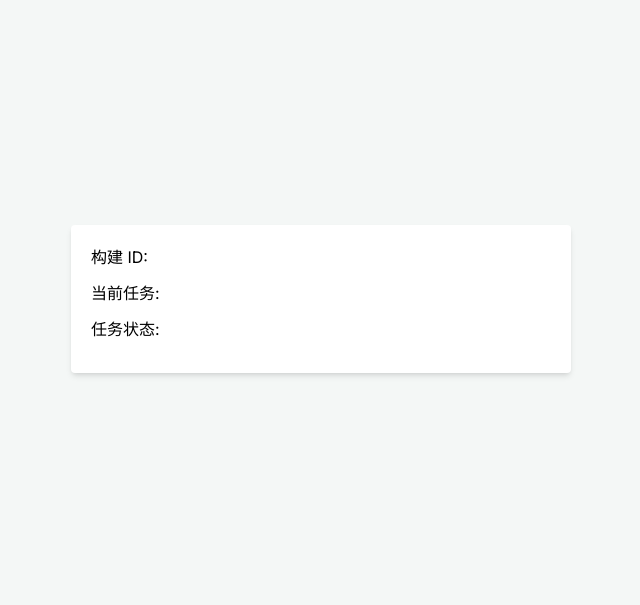
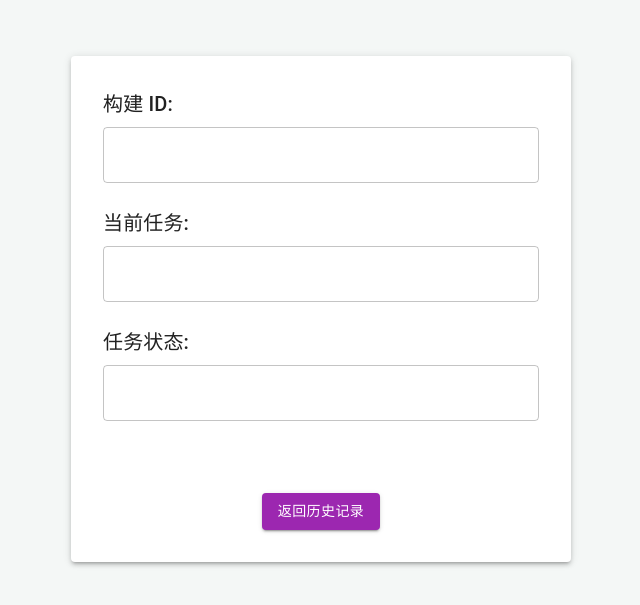
Before and after one commit to scrqkgv4567/metis-web, a Next.js app: page /task in a window 1280 px wide. Shown: the part 111-716 px from the top of the page, without its empty margins (319-959 px from the left). Built offline with nearby package versions, Linux system fonts and the light colour scheme; no server answers.

Commit message:
style: 优化history、task页面

```diff
--- a/app/task/page.tsx
+++ b/app/task/page.tsx
@@ -1,6 +1,8 @@
 'use client'
 import React, { FormEvent, useEffect, useState, Suspense } from 'react';
-import { useSearchParams } from 'next/navigation';
+import { useSearchParams, useRouter } from 'next/navigation';
+import { CircularProgress, Container, Typography, Button, Box, TextField, Paper } from '@mui/material';
+import { styled } from '@mui/system';
 
 interface TaskState {
     deploy_id: string;
@@ -9,8 +11,15 @@ interface TaskState {
     action: string;
 }
 
+const StyledPaper = styled(Paper)(({ theme }) => ({
+    padding: theme.spacing(4),
+    maxWidth: '500px',
+    margin: '0 auto',
+}));
+
 const TaskPageContent  = () => {
     const apiBaseUrl = process.env.NEXT_PUBLIC_API_BASE_URL;
+    const router = useRouter();
 
     const searchParams = useSearchParams();
     const deploy_id = searchParams.get('deploy_id');
@@ -18,6 +27,7 @@ const TaskPageContent  = () => {
     const [taskState, setTaskState] = useState<TaskState>({} as TaskState);
     const [action, setAction] = useState('');
     const [triggerOnsubmit, setTriggerOnsubmit] = useState(false);
+
     useEffect(() => {
         const doFetchTask = async () => {
             setIsLoading(true);
@@ -37,6 +47,7 @@ const TaskPageContent  = () => {
 
         doFetchTask().catch(error => console.error('Failed to fetch task details:', error));
     }, [deploy_id, apiBaseUrl, triggerOnsubmit]);
+
     function translateTaskStep({step}: { step: any }) {
         switch (step) {
             case 'preparation_task':
@@ -55,6 +66,7 @@ const TaskPageContent  = () => {
                 return step; // Return original step if no translation found
         }
     }
+
     function translateTaskState({state}: { state: any }) {
         switch (state) {
             case 'STOPPED':
@@ -79,6 +91,7 @@ const TaskPageContent  = () => {
                 return state; // Return original state if no translation found
         }
     }
+
     const onSubmit = async (event: FormEvent<HTMLFormElement>) => {
         event.preventDefault();
         setIsLoading(true);
@@ -99,55 +112,94 @@ const TaskPageContent  = () => {
         }
     };
 
+    const onHistoryClick = () => {
+        router.push('/history');
+    };
+
     return (
-        <div className="container mt-5">
-            <form onSubmit={onSubmit} className="bg-white p-5 rounded shadow-md mx-auto" style={{ maxWidth: '500px' }}>
-                <div className="mb-3">
-                    <label className="form-label font-weight-bold">构建 ID:</label>
-                    <div className="form-control-plaintext">{taskState.deploy_id}</div>
-                </div>
-                <div className="mb-3">
-                    <label className="form-label font-weight-bold">当前任务:</label>
-                    <div className="form-control-plaintext">{taskState.step}</div>
-                </div>
-                <div className="mb-3">
-                    <label className="form-label font-weight-bold">任务状态:</label>
-                    <div className="form-control-plaintext">
-                        {taskState.state}
-                    </div>
-                </div>
-                <div className="btn-group d-flex" role="group">
+        <Container maxWidth="sm" sx={{ mt: 5 }}>
+            <StyledPaper elevation={3}>
+                <form onSubmit={onSubmit}>
+                    <Typography variant="h6" gutterBottom>构建 ID:</Typography>
+                    <TextField
+                        variant="outlined"
+                        fullWidth
+                        InputProps={{ readOnly: true }}
+                        value={taskState.deploy_id || ''}
+                        sx={{ mb: 3 }}
+                    />
+
+                    <Typography variant="h6" gutterBottom>当前任务:</Typography>
+                    <TextField
+                        variant="outlined"
+                        fullWidth
+                        InputProps={{ readOnly: true }}
+                        value={taskState.step || ''}
+                        sx={{ mb: 3 }}
+                    />
+
+                    <Typography variant="h6" gutterBottom>任务状态:</Typography>
+                    <TextField
+                        variant="outlined"
+                        fullWidth
+                        InputProps={{ readOnly: true }}
+                        value={taskState.state || ''}
+                        sx={{ mb: 3 }}
+                    />
+
+                    <Box display="flex" justifyContent="space-between" mt={3}>
                         {taskState.state === '正在运行' && (
-                        <button type="submit" disabled={isLoading}
+                            <Button
+                                type="submit"
+                                variant="contained"
+                                color="error"
                                 onClick={() => setAction('revoke')}
-                                className={`btn ${isLoading ? 'btn-secondary' : 'btn-danger'} flex-grow-1`}>
-                            {isLoading ? 'Loading...' : '停止'}
-                        </button>
+                                disabled={isLoading}
+                            >
+                                {isLoading ? <CircularProgress size={24} /> : '停止'}
+                            </Button>
                         )}
                         {taskState.step === '安装系统' && !(taskState.state === "锁定") && (taskState.state === '已完成' || taskState.state === '生产通过' || taskState.state === '未锁定' )  && (
-                        <button type="submit" disabled={isLoading}
+                            <Button
+                                type="submit"
+                                variant="contained"
+                                color="error"
                                 onClick={() => setAction('delete')}
-                                className={`btn ${isLoading ? 'btn-secondary' : 'btn-danger'} flex-grow-1`}>
-                            {isLoading ? 'Loading...' : '删除'}
-                        </button>
+                                disabled={isLoading}
+                            >
+                                {isLoading ? <CircularProgress size={24} /> : '删除'}
+                            </Button>
                         )}
                         {taskState.step === '安装系统' &&(taskState.state === '已完成' || taskState.state === '锁定' || taskState.state === '未锁定' )  && (
-                        <button type="submit" disabled={isLoading}
+                            <Button
+                                type="submit"
+                                variant="contained"
+                                color="primary"
                                 onClick={() => setAction('verify')}
-                                className={`btn ${isLoading ? 'btn-secondary' : 'btn-danger'} flex-grow-1`}>
-                            {isLoading ? 'Loading...' : '生产通过'}
-                        </button>
+                                disabled={isLoading}
+                            >
+                                {isLoading ? <CircularProgress size={24} /> : '生产通过'}
+                            </Button>
                         )}
-                </div>
+                    </Box>
+
+                    <Box display="flex" justifyContent="center" mt={3}>
+                        <Button
+                            variant="contained"
+                            color="secondary"
+                            onClick={onHistoryClick}
+                        >
+                            返回历史记录
+                        </Button>
+                    </Box>
                 </form>
-        </div>
+            </StyledPaper>
+        </Container>
     );
-
-
 }
 
 const TaskPage = () => (
-    <Suspense fallback={<div>Loading task details...</div>}>
+    <Suspense fallback={<Box display="flex" justifyContent="center" mt={5}><CircularProgress /></Box>}>
         <TaskPageContent />
     </Suspense>
 );
--- a/package.json
+++ b/package.json
@@ -9,6 +9,9 @@
     "lint": "next lint"
   },
   "dependencies": {
+    "@emotion/react": "^11.13.5",
+    "@emotion/styled": "^11.13.5",
+    "@mui/material": "^6.1.8",
     "axios": "^1.7.7",
     "bootstrap": "^5.3.3",
     "next": "14.2.0",
```
Also changed, not shown: app/history/page.tsx (+65 -104 lines), 1 other file (tests, documents, lock files or other folders). Lines whose indentation alone changed are shown as unchanged.
